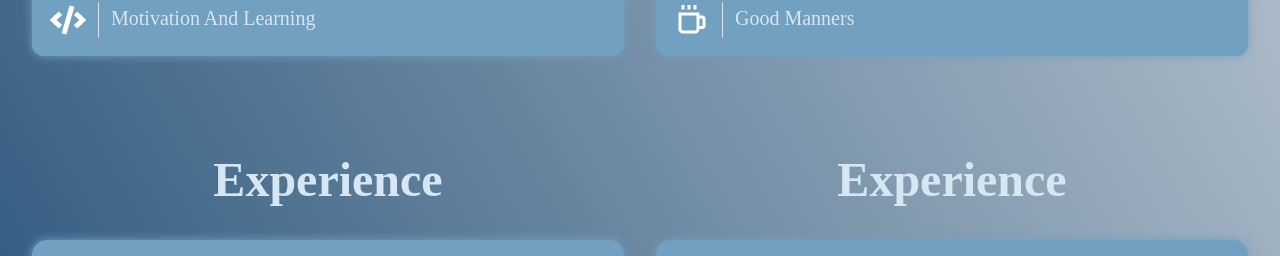
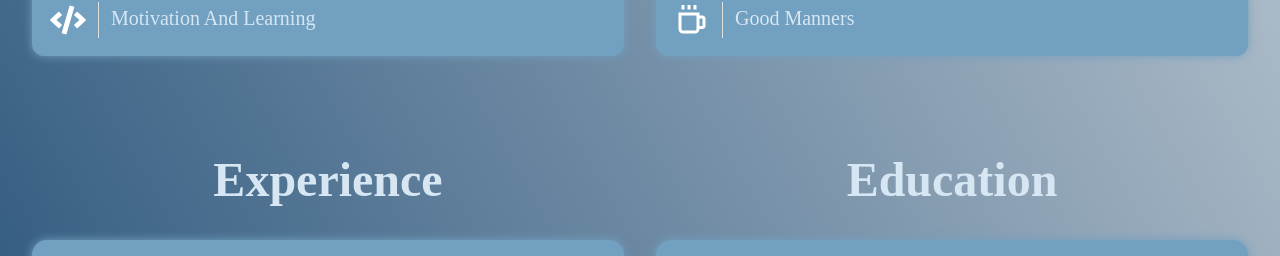
Before and after one commit to Morteza-Hoseinzadeh/personal-portfolio, a React (Create React App) app: page / in a window 1280 px wide. Shown: the part 1426-1682 px from the top of the page. Built offline with nearby package versions, Linux system fonts and the light colour scheme; a web font is replaced by a local one.

Commit message:
Fix title issue

```diff
--- a/src/components/experience/index.jsx
+++ b/src/components/experience/index.jsx
@@ -26,7 +26,7 @@ export default function Experience({ darkMode, theme }) {
         <Grid2 size={{ xs: 12, lg: 6 }}>
           <Box mb={4} display={'flex'} justifyContent={'center'} alignItems={'center'}>
             <CustomTypography theme={theme} variant={'h3'} fontWeight={'bold'}>
-              Experience
+              Education
             </CustomTypography>
           </Box>
           <CardsSection theme={theme} darkMode={darkMode} data={experience_info.education} />
```
